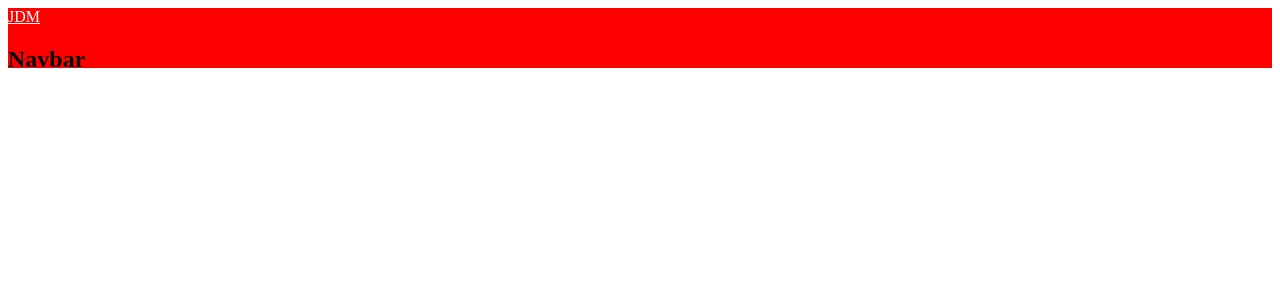
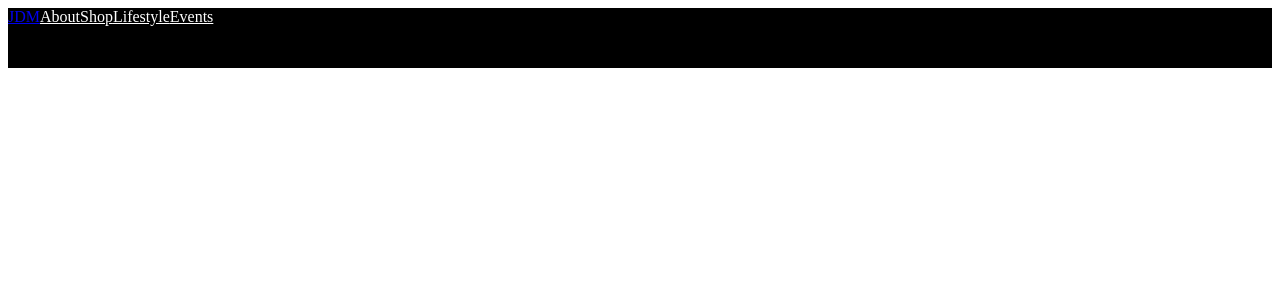
Before and after one commit to Asadhjafri/jdmarket, a React (Create React App) app: page / in a window 1280 px wide. Shown: the top 300 px of the page. Built offline with nearby package versions, Linux system fonts and the light colour scheme.

Commit message:
add navbar links with react router dom. Display link routes on nav bar and styled to show visibility. Fix map iteration.

```diff
--- a/src/components/Navbar.js
+++ b/src/components/Navbar.js
@@ -6,11 +6,11 @@ import { menuData } from '../data/MenuData';
 
 const Nav = styled.nav`
     height:60px;
-    background:red;
+    display:flex;
+    background:#000;
 `;
 
 const Logo = styled(Link)`
-    color:#fff;
 `;
 
 const MenuBars=styled.i`
@@ -21,7 +21,10 @@ const NavMenu=styled.div`
 
 `;
 
-const NavMenuLinks=styled(Link)``
+const NavMenuLinks=styled(Link)`
+    color: #fff;
+
+`
 
 const Navbar = () => {
     return (
@@ -29,13 +32,12 @@ const Navbar = () => {
             <Logo to="/">JDM</Logo>
             <MenuBars />
             <NavMenu>
-                {menuData.map((item, index) => {
+                {menuData.map((item, index) => (
                     <NavMenuLinks to={item.link} key={index}>
                         {item.title}
                     </NavMenuLinks>
-                })}
+                ))}
             </NavMenu>
-            <h1>Navbar</h1>
         </Nav>
     )
 }
```
